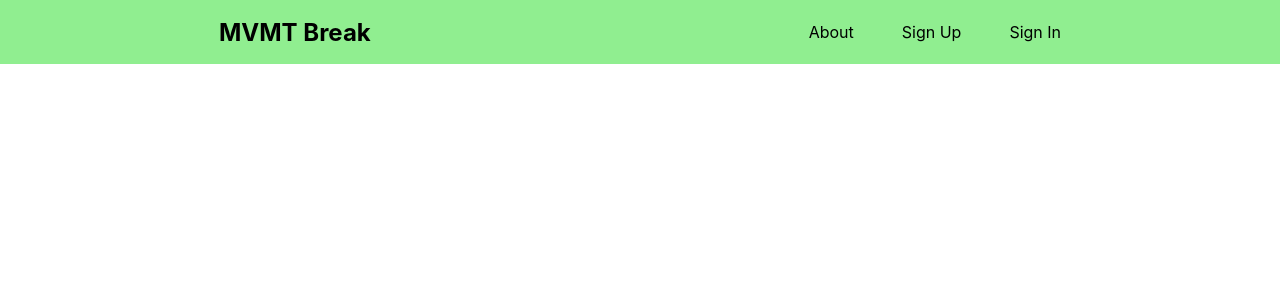
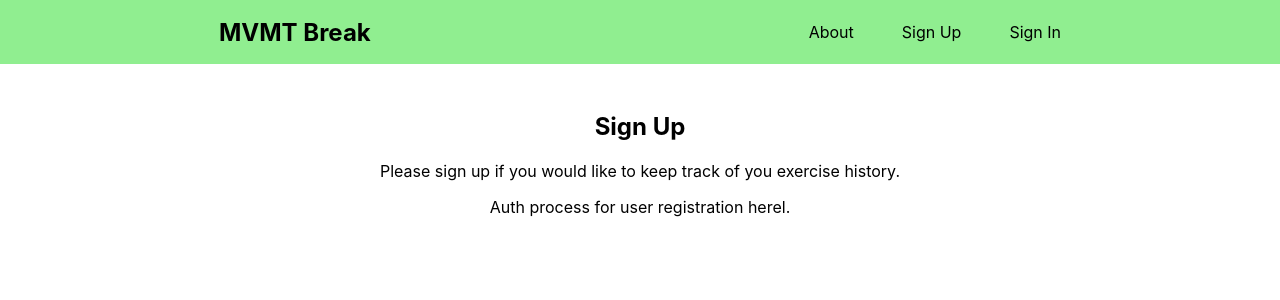
Before and after one commit to jtoguri/mvmt_break, a React (Create React App) app in the folder client/: page /register in a window 1280 px wide. Shown: the top 300 px of the page. Built offline with nearby package versions, Linux system fonts and the light colour scheme.

Commit message:
adding templates for the login and registration pages

```diff
--- a/client/src/components/App.js
+++ b/client/src/components/App.js
@@ -6,6 +6,8 @@ import ShowExercises from './ShowExercises.js';
 import Form from './Form.js';
 import Header from './Header.js';
 import About from './About';
+import Register from './Register';
+import Login from './Login';
 import {
   BrowserRouter,
   Routes,
@@ -24,6 +26,8 @@ function App() {
           <Route path="/" element={<GetExerciseButton
             exercise={randomExercise} setExercise={setRandomExercise} />} />
           <Route path="/about" element={<About />} />
+          <Route path="/register" element={<Register />} />
+          <Route path="/login" element={<Login />} />
         {/*{Object.keys(randomExercise).length > 0 &&
           <CompleteExerciseButton exercise={randomExercise}
           setExercise={setRandomExercise} completed={exerciseCompleted}
--- /dev/null
+++ b/client/src/components/Login.js
@@ -0,0 +1,14 @@
+
+function Login () {
+
+  return (
+    <div>
+      <h2>Sign In</h2>
+      <p>Sign in to track your exercises.</p>
+
+      <p>Auth process here.</p>
+    </div>
+  )
+}
+
+export default Login;
--- /dev/null
+++ b/client/src/components/Register.js
@@ -0,0 +1,14 @@
+
+function Register () {
+  return (
+    <div>
+      <h2>Sign Up</h2>
+      <p>Please sign up if you would like to keep track of you exercise
+      history.</p>
+
+      <p>Auth process for user registration herel.</p>
+    </div>
+  )
+}
+
+export default Register;
```
